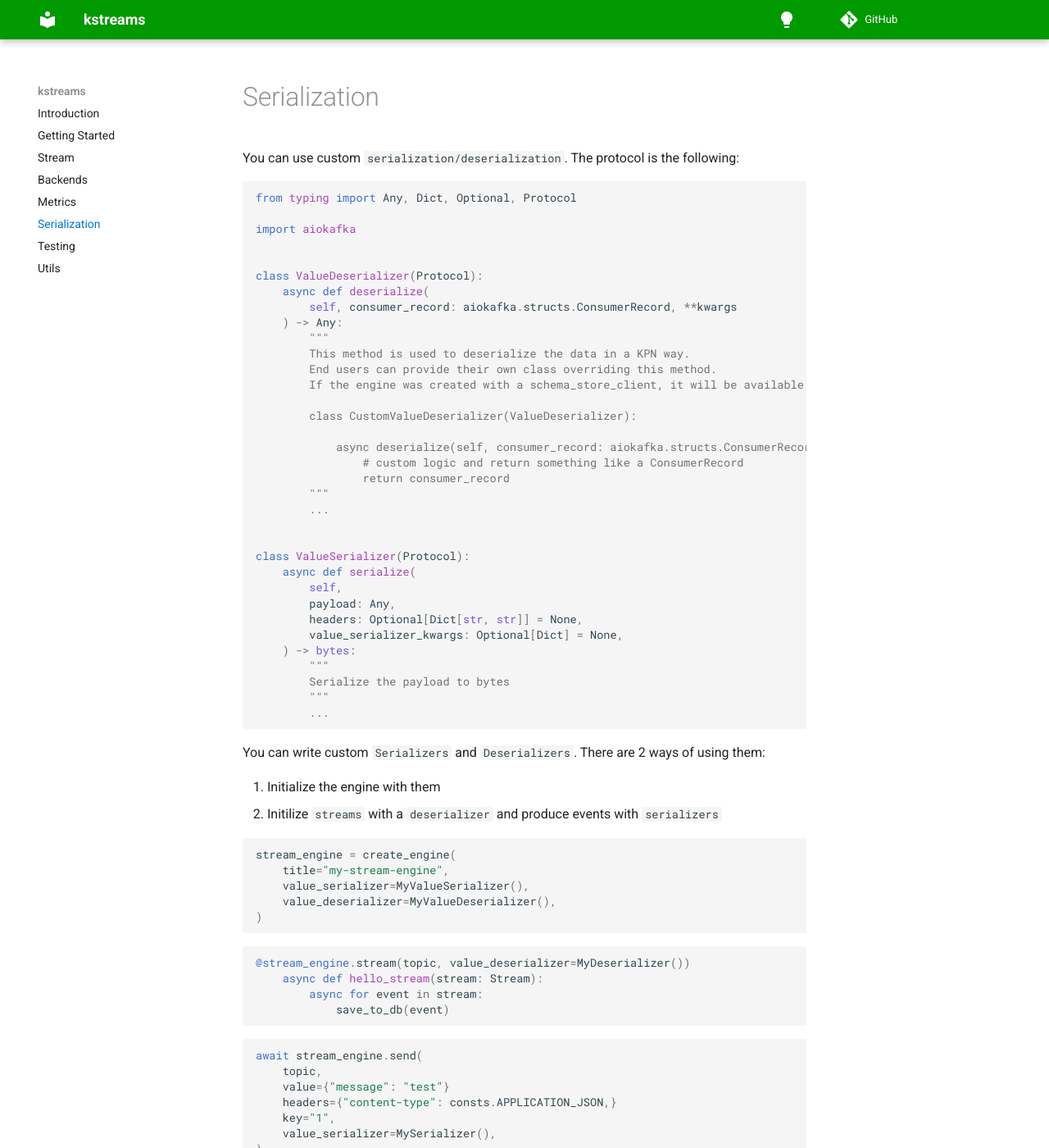
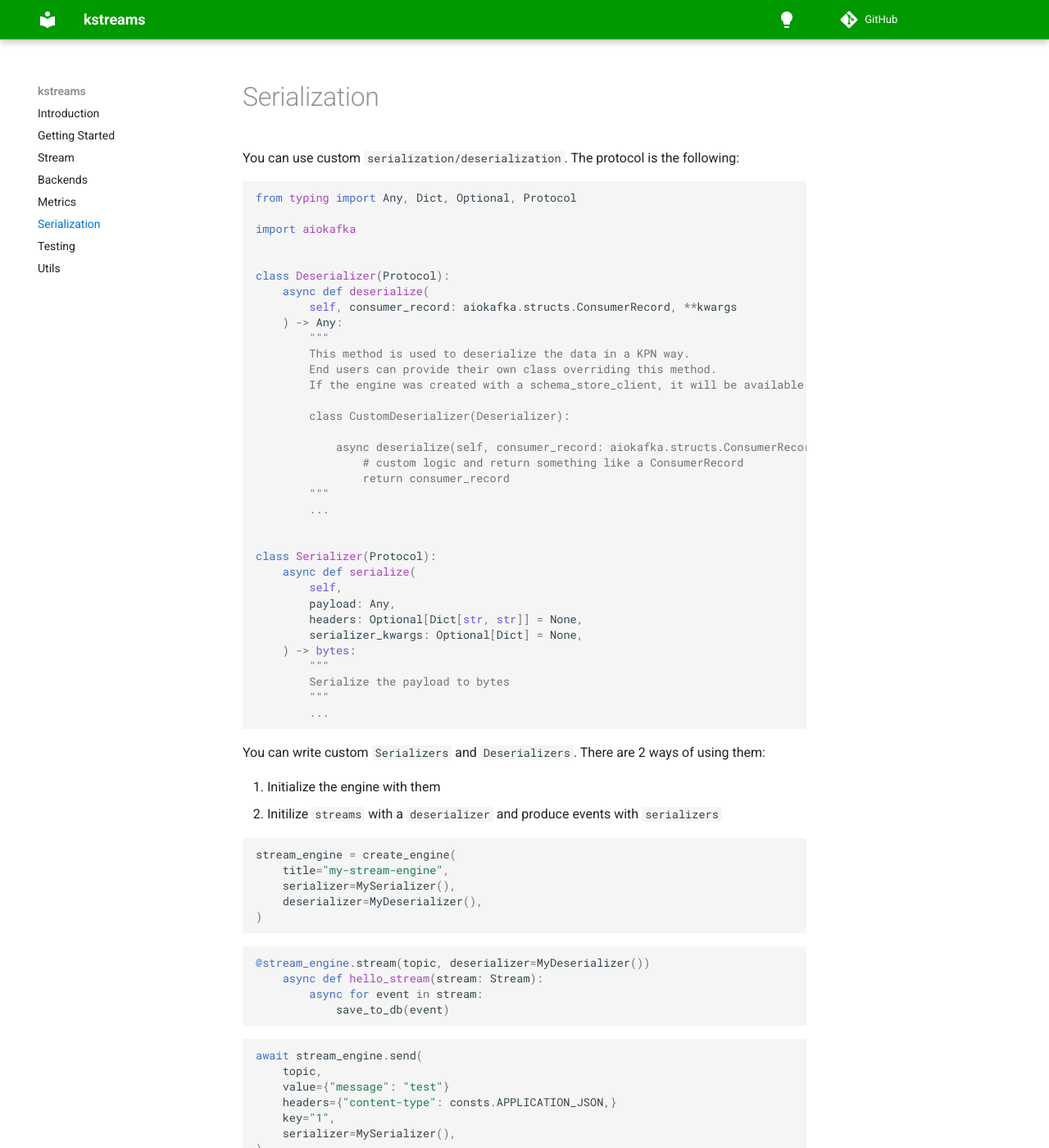
Before and after one commit to kpn/kstreams, an MkDocs documentation site: the page built from docs/serialization.md, in a window 1280 px wide and 1400 px high. Shown: the whole window at 82% size. Built offline with MkDocs 1.6.1 and Material for MkDocs 9.7.7, drawn with Linux system fonts in a browser that asks for light colours; comment, search, counter and statistics services are not loaded.

Commit message:
refactor: remove the `value_` prefix from `value_serializer` and `value_deserializer`

````diff
--- a/docs/serialization.md
+++ b/docs/serialization.md
@@ -6,7 +6,7 @@ from typing import Any, Dict, Optional, Protocol
 import aiokafka
 
 
-class ValueDeserializer(Protocol):
+class Deserializer(Protocol):
     async def deserialize(
         self, consumer_record: aiokafka.structs.ConsumerRecord, **kwargs
     ) -> Any:
@@ -15,7 +15,7 @@ class ValueDeserializer(Protocol):
         End users can provide their own class overriding this method.
         If the engine was created with a schema_store_client, it will be available.
 
-        class CustomValueDeserializer(ValueDeserializer):
+        class CustomDeserializer(Deserializer):
 
             async deserialize(self, consumer_record: aiokafka.structs.ConsumerRecord):
                 # custom logic and return something like a ConsumerRecord
@@ -24,12 +24,12 @@ class ValueDeserializer(Protocol):
         ...
 
 
-class ValueSerializer(Protocol):
+class Serializer(Protocol):
     async def serialize(
         self,
         payload: Any,
         headers: Optional[Dict[str, str]] = None,
-        value_serializer_kwargs: Optional[Dict] = None,
+        serializer_kwargs: Optional[Dict] = None,
     ) -> bytes:
         """
         Serialize the payload to bytes
@@ -46,14 +46,14 @@ You can write custom `Serializers` and `Deserializers`. There are 2 ways of usin
 ```python
 stream_engine = create_engine(
     title="my-stream-engine",
-    value_serializer=MyValueSerializer(),
-    value_deserializer=MyValueDeserializer(),
+    serializer=MySerializer(),
+    deserializer=MyDeserializer(),
 )
 ```
 
 
 ```python
-@stream_engine.stream(topic, value_deserializer=MyDeserializer())
+@stream_engine.stream(topic, deserializer=MyDeserializer())
     async def hello_stream(stream: Stream):
         async for event in stream:
             save_to_db(event)
@@ -65,6 +65,6 @@ await stream_engine.send(
     value={"message": "test"}
     headers={"content-type": consts.APPLICATION_JSON,}
     key="1",
-    value_serializer=MySerializer(),
+    serializer=MySerializer(),
 )
 ```
````
Also changed, not shown: docs/stream.md (+2 -2 lines), examples/confluent-example/README.md (+8 -8 lines), examples/dataclasses-avroschema-example/README.md (+3 -3 lines), 13 other files.
